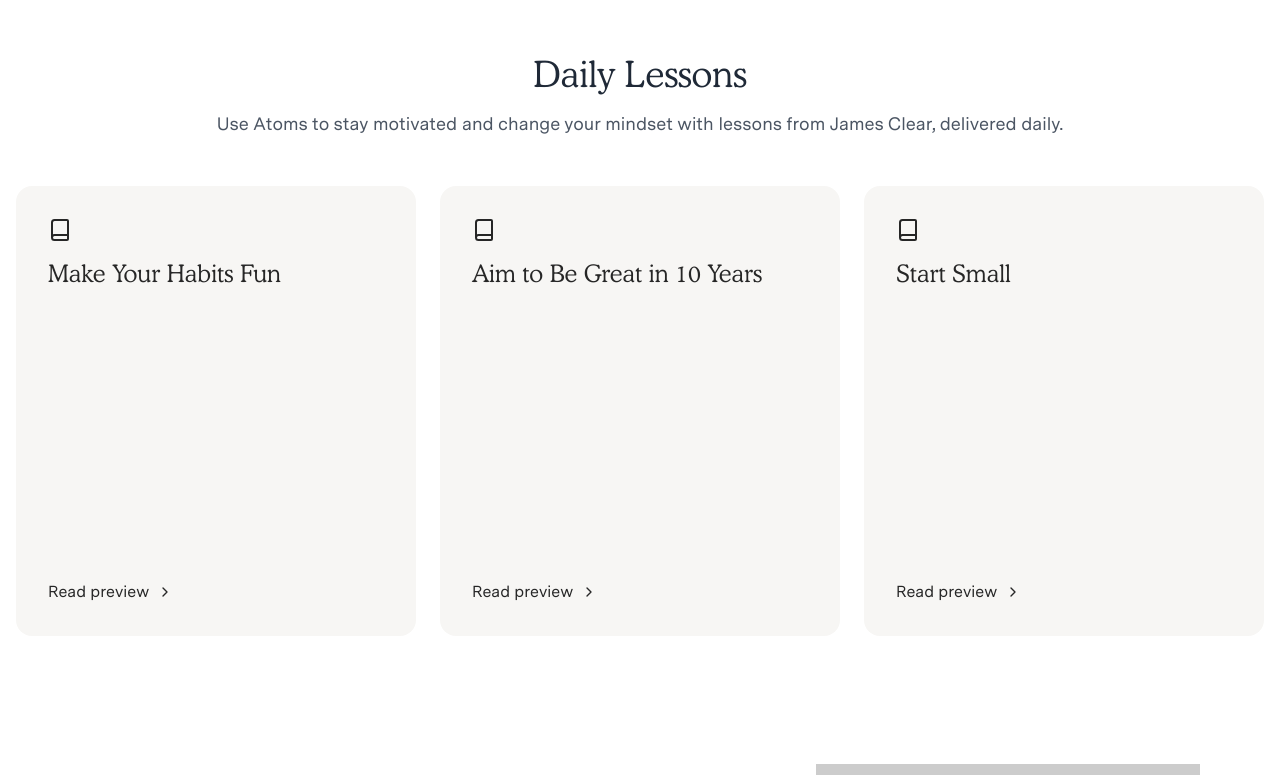
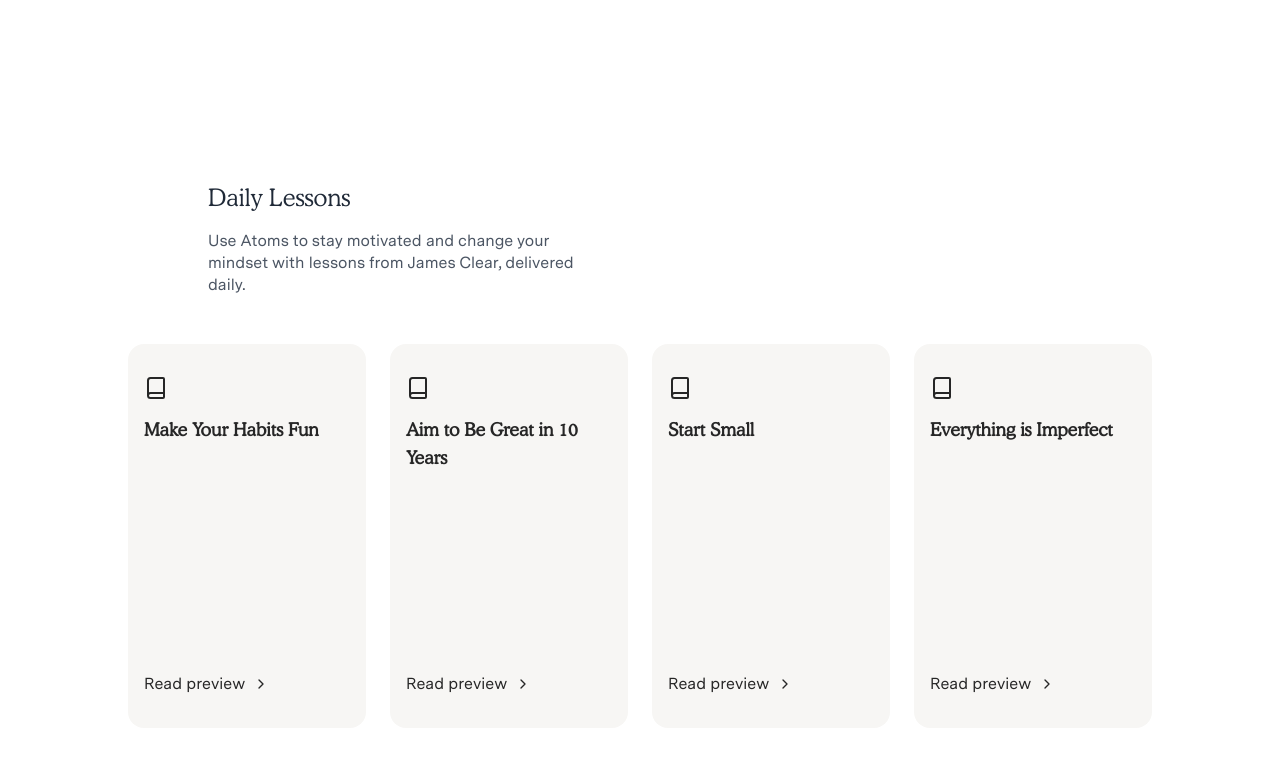
Before and after one commit to elassari19/mental-toughness-landing-page, a Next.js app: page / in a window 1280 px wide. Shown: the part 4976-5751 px from the top of the page. Built offline with nearby package versions, Linux system fonts and the light colour scheme.

Commit message:
update and fix styles

```diff
--- a/src/components/StickyParallaxContainer.tsx
+++ b/src/components/StickyParallaxContainer.tsx
@@ -70,8 +70,8 @@
       className={`relative ${className}`}
       style={{ height }}
     >
-      <div className="sticky left-0 top-40 w-full h-[50vh]">
-        <div className="h-full w-full z-[2] bg-dark-gray"></div>
+      <div className="sticky left-0 top-40 w-full h-[60vh]">
+        <div className="h-full w-full z-[2] bg-dark-gray rounded-2xl"></div>
         <Image
           src={actionSvg}
           alt="action svg"
--- a/src/components/atoms-section.tsx
+++ b/src/components/atoms-section.tsx
@@ -116,8 +116,8 @@
     <section className="bg-dark-gray text-white rounded-l-2xl lg:rounded-2xl py-8 pt-[10rem] ml-3 lg:mx-3 lg:py-32 px-2 -translate-y-[120px]">
       <div className="lg:ml-[15vw] mx-auto space-y-16">
         <h2 className="font-serif text-3xl md:text-[2.7rem] lg:text-2xl leading-tight max-w-[44rem] break-keep px-6">
-          Atoms is the only app built on <br className="hidden lg:block"/> scientifically-backed laws of habit
-          change
+          Atoms is the only app built on <br className="hidden lg:block" />{" "}
+          scientifically-backed laws of habit change
         </h2>
         <div className="relative">
           <div
@@ -165,14 +165,14 @@
         </div>
         <div className="flex justify-end mt-12 mr-8 space-x-4 lg:mr-[20%]">
           <button
-            className="md:w-8 md:h-8 lg:w-8 lg:h-8 lg:p-1 p-2 bg-white text-gray-900 rounded-full disabled:opacity-50"
+            className="md:w-8 md:h-8 lg:w-8 lg:h-8 md:p-1 p-2 bg-white text-gray-900 rounded-full disabled:opacity-50"
             onClick={() => scrollTo("left")}
             disabled={activeIndex === 0}
           >
             <ChevronLeft size={24} className="" />
           </button>
           <button
-            className="md:w-8 md:h-8 lg:w-8 lg:h-8 lg:p-1 p-2 bg-white text-gray-900 rounded-full disabled:opacity-50"
+            className="md:w-8 md:h-8 lg:w-8 lg:h-8 md:p-1 p-2 bg-white text-gray-900 rounded-full disabled:opacity-50"
             onClick={() => scrollTo("right")}
             disabled={activeIndex === atoms.length - 1}
           >
--- a/src/components/lessons.tsx
+++ b/src/components/lessons.tsx
@@ -1,4 +1,66 @@
 import { Book, ChevronRight, LucideIcon } from "lucide-react";
+
+const lessons = [
+  {
+    title: "Make Your Habits Fun",
+    preview: (
+      <span>
+        If you&apos;re struggling to stick to a habit because it feels like a
+        hassle, then pick a different version of that habit.
+        <br />
+        <br />
+        Different people like different things. Find the most enjoyable version
+        of each habit you do. Make your habits fun!
+      </span>
+    ),
+  },
+  {
+    title: "Aim to Be Great in 10 Years",
+    preview: (
+      <span>
+        Many people build new habits because they are hoping to get better
+        results.
+        <br /> <br />
+        Results take time.
+        <br /> <br />
+        Most big, deeply satisfying accomplishments in life take years to
+        achieve. This can include building a business, cultivating a loving
+        relationship, writing a book, getting in the best shape of your life,
+        raising a family, and more...
+      </span>
+    ),
+  },
+  {
+    title: "Start Small",
+    preview: (
+      <span>
+        When it comes to building better habits, the most important decision is
+        choosing the right habit to work on.
+        <br />
+        <br />
+        One of the most common mistakes people make is trying to do too much in
+        the beginning.
+        <br />
+        <br />
+        It's easy to get excited when thinking about the habits you want to
+        change...
+      </span>
+    ),
+  },
+  {
+    title: "Everything is Imperfect",
+    preview: (
+      <span>
+        Start now. Optimize later.
+        <br />
+        <br />
+        One of the biggest traps is trying to plan the perfect habit from the
+        beginning. Remember that an imperfect start can always be improved.
+        Obsessing over a perfect plan will never take you anywhere on its own...
+      </span>
+    ),
+  },
+];
 
 interface LessonCardProps {
   title: string;
@@ -8,14 +70,16 @@
 
 const LessonCard = ({ title, icon: Icon = Book, preview }: LessonCardProps) => {
   return (
-    <div className="min-w-full group min-h-[450px] h-full perspective">
+    <div className="!max-w-xs lg:max-w-[12rem] group min-h-[450px] lg:min-h-[30vw] perspective">
       <div className="relative preserve-3d duration-200 w-full h-full [transform-style:preserve-3d] group-hover:[transform:rotateY(180deg)]">
         {/* Front side */}
-        <div className="absolute inset-0 w-full h-full bg-light-cream rounded-2xl p-8 flex flex-col [backface-visibility:hidden]">
+        <div className="absolute inset-0 w-full h-full bg-light-cream rounded-2xl p-8 lg:px-4 flex flex-col [backface-visibility:hidden]">
           <div className="mb-4">
             <Icon className="h-6 w-6" />
           </div>
-          <h3 className="text-2xl font-serif mb-auto">{title}</h3>
+          <h3 className="text-2xl lg:text-lg font-semibold font-serif mb-auto">
+            {title}
+          </h3>
           <button className="mt-6 inline-flex items-center hover:text-gray-900 transition-colors">
             Read preview
             <ChevronRight className="ml-2 h-4 w-4" />
@@ -23,12 +87,14 @@
         </div>
 
         {/* Back side */}
-        <div className="bg-dark-gray text-white absolute inset-0 w-full h-full rounded-2xl p-8 flex flex-col [backface-visibility:hidden] [transform:rotateY(180deg)]">
-          <h4 className="text-xl font-serif mb-4">Preview</h4>
-          <div className="prose prose-invert prose-sm max-w-none mb-auto">
+        <div className="bg-dark-gray text-white absolute inset-0 w-full h-full rounded-2xl p-8 lg:p-4 flex flex-col [backface-visibility:hidden] [transform:rotateY(180deg)]">
+          <h4 className="text-xl lg:text-xs font-semibold font-serif mb-4">
+            Preview
+          </h4>
+          <div className="prose prose-invert prose-sm max-w-none mb-auto lg:text-sm">
             {preview}
           </div>
-          <button className="mt-6 inline-flex items-center transition-colors hover:text-accent">
+          <button className="mt-6 inline-flex items-center transition-colors hover:text-accent lg:text-sm">
             Read more in the app
             <ChevronRight className="ml-2 h-4 w-4" />
           </button>
@@ -38,47 +104,26 @@
   );
 };
 
-const lessons = [
-  {
-    title: "Make Your Habits Fun",
-    preview: (
-      <>
-        If you&apos;re struggling to stick to a habit because it feels like a
-        hassle, then pick a different version of that habit.
-        <br />
-        Different people like different things. Find the most enjoyable version
-        of each habit you do. Make your habits fun!
-      </>
-    ),
-  },
-  {
-    title: "Aim to Be Great in 10 Years",
-    preview: "",
-  },
-  {
-    title: "Start Small",
-    preview: "",
-  },
-];
-
 export default function Lessons() {
   return (
-    <section className="text-center px-4 py-16 w-full">
+    <section className="text-center px-4 py-48 w-full lg:px-[10vw]">
       {/* Header */}
-      <div className="mb-12">
-        <h2 className="text-4xl font-serif text-gray-800 mb-4">
+      <div className="mb-12 flex flex-col items-center text-center lg:items-start lg:text-start lg:px-20">
+        <h2 className="text-4xl md:text-5xl lg:text-2xl font-serif text-gray-800 mb-4">
           Daily Lessons
         </h2>
-        <p className="text-lg text-gray-600">
+        <p className="max-w-md md:max-w-xl lg:max-w-sm lg:leading-snug text-lg md:text-2xl lg:text-base text-gray-600">
           Use Atoms to stay motivated and change your mindset with lessons from
           James Clear, delivered daily.
         </p>
       </div>
 
-      <div className="text-start grid grid-cols-3 grid-rows-1 gap-6">
-        {lessons.map((lesson, i) => (
-          <LessonCard key={i} title={lesson.title} preview={lesson.preview} />
-        ))}
+      <div className="overflow-x-auto no-scrollbar px-0">
+        <div className="w-[280vw] md:w-[180vw] lg:w-[80vw] text-start grid grid-cols-4 grid-rows-1 gap-6">
+          {lessons.map((lesson, i) => (
+            <LessonCard key={i} title={lesson.title} preview={lesson.preview} />
+          ))}
+        </div>
       </div>
     </section>
   );
--- /dev/null
+++ b/src/components/share-section.tsx
@@ -0,0 +1,36 @@
+import React from "react";
+import AppStoreButtons from "./app-store-buttons";
+
+const ShareSection = () => {
+  return (
+    <div className="flex flex-col lg:flex-row items-center justify-between gap-12 p-4 lg:px-[15vw]">
+      {/* Text and Buttons Column */}
+      <div className="text-center lg:text-start max-w-md md:max-w-2xl lg:max-w-xl">
+        <h3 className="text-3xl md:text-[2.45rem] lg:text-3xl font-serif text-gray-800 mb-6 lg:mb-12 leading-relaxed">
+          Share Atoms with a friend and support each other in making tiny
+          changes for remarkable results.
+        </h3>
+
+        {/* App Store Buttons */}
+        <div className="hidden lg:block">
+          <AppStoreButtons />
+        </div>
+      </div>
+
+      {/* Illustration Column */}
+      <div className="flex flex-col items-center gap-8">
+        <img
+          src="https://placehold.co/400x600"
+          width={400}
+          height={400}
+          className="w-[20rem] h-[20rem] lg:w-[25rem] lg:h-[40rem]"
+        />
+        <div className="block lg:hidden">
+          <AppStoreButtons />
+        </div>
+      </div>
+    </div>
+  );
+};
+
+export default ShareSection;
--- /dev/null
+++ b/src/components/start-section.tsx
@@ -0,0 +1,36 @@
+import React from "react";
+import AppStoreButtons from "./app-store-buttons";
+
+const StartSection = () => {
+  return (
+    <div className="flex flex-col lg:flex-row items-center justify-between gap-12 p-4 lg:px-[15vw]">
+      {/* Text and Buttons Column */}
+      <div className="text-center lg:text-start max-w-md md:max-w-2xl lg:max-w-xl">
+        <h3 className="text-3xl md:text-[2.45rem] lg:text-3xl font-serif text-gray-800 mb-6 lg:mb-12 leading-relaxed">
+          Get started today with the app based on the NYT best-seller that has
+          already helped over 20 million people.
+        </h3>
+
+        {/* App Store Buttons */}
+        <div className="hidden lg:block">
+          <AppStoreButtons />
+        </div>
+      </div>
+
+      {/* Illustration Column */}
+      <div className="flex flex-col items-center gap-8">
+        <img
+          src="https://placehold.co/400x600"
+          width={400}
+          height={400}
+          className="w-[20rem] h-[20rem] lg:w-[25rem] lg:h-[40rem]"
+        />
+        <div className="block lg:hidden">
+          <AppStoreButtons />
+        </div>
+      </div>
+    </div>
+  );
+};
+
+export default StartSection;
```
Also changed, not shown: src/app/page.tsx (+4 -35 lines), src/components/footer.tsx (+13 -14 lines), src/components/testimonials.tsx (+14 -13 lines).
